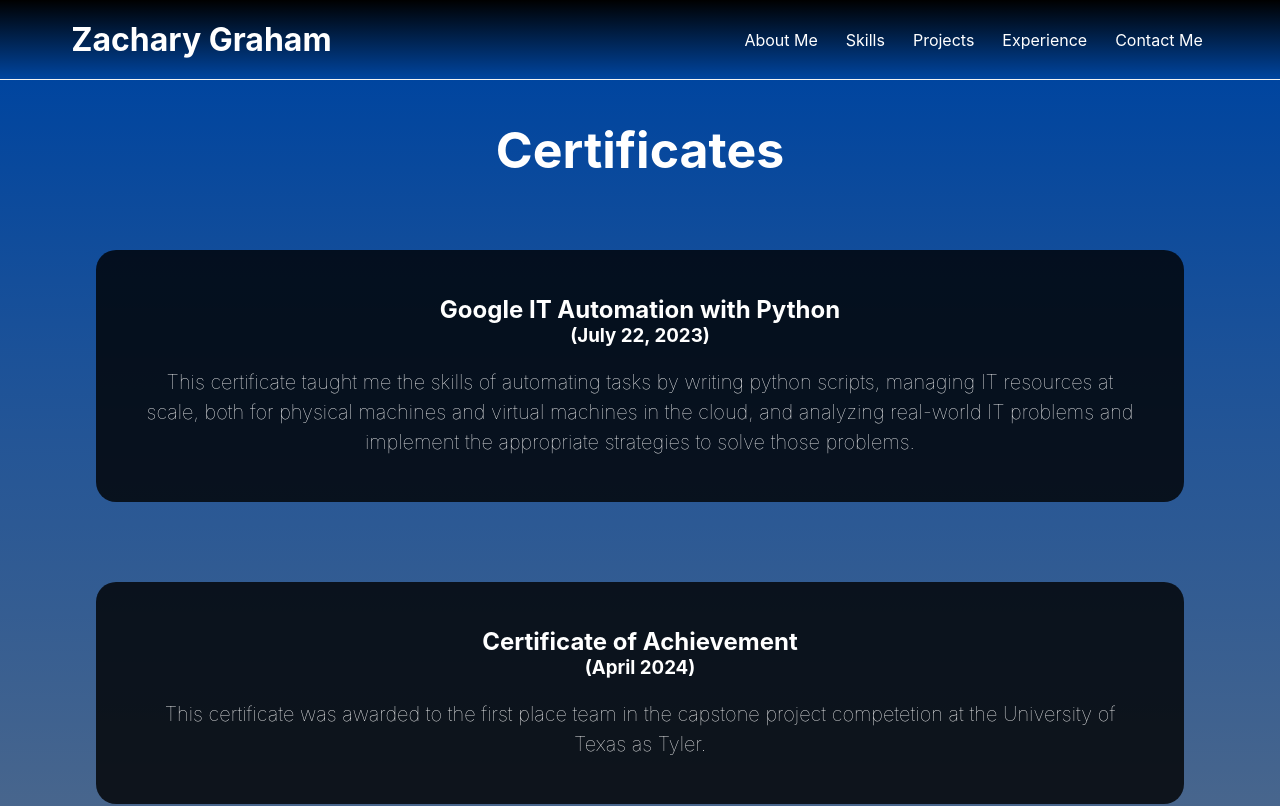
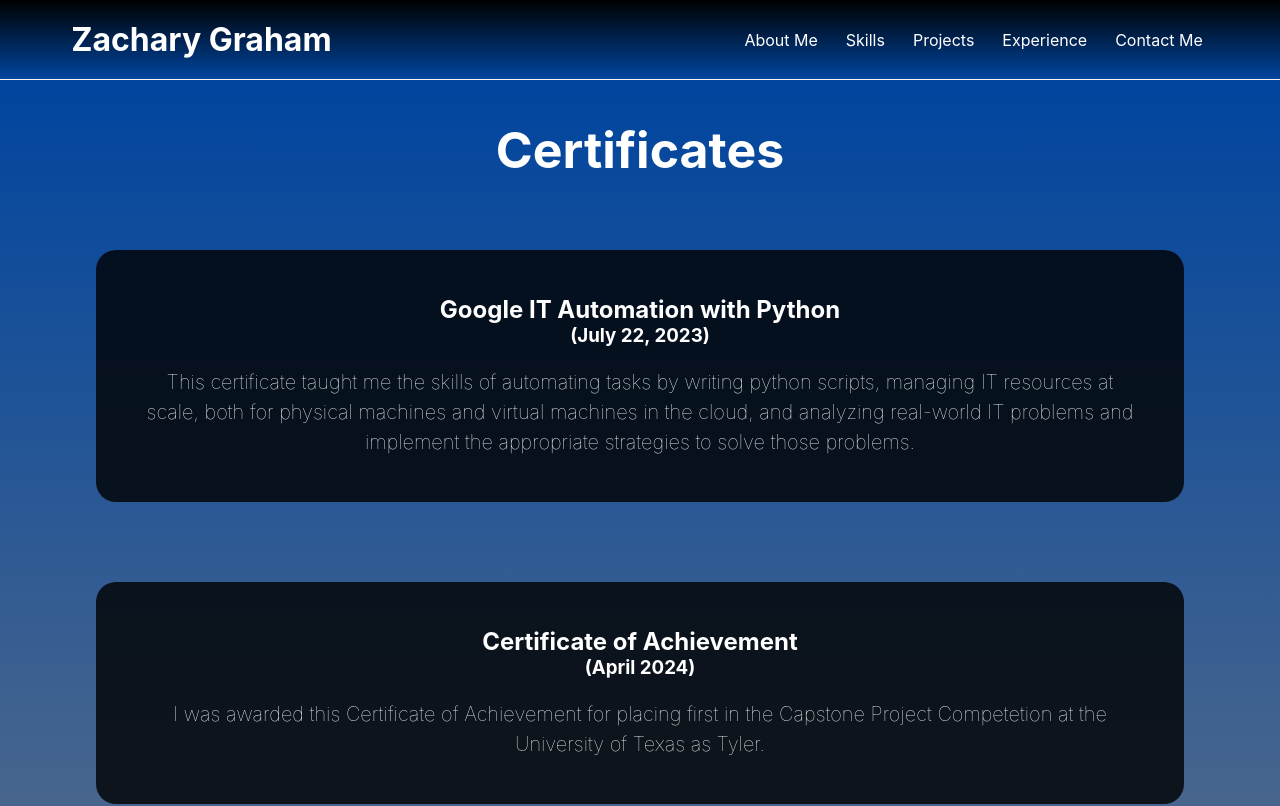
Before and after one commit to Zacg713/Portfolio, a React (Vite) app: page /React-Portfolio/experience in a window 1280 px wide. Shown: the top 806 px of the page. Built offline with nearby package versions, Linux system fonts and the light colour scheme.

Commit message:
slightly changed wording

```diff
--- a/package.json
+++ b/package.json
@@ -24,5 +24,5 @@
     "react-router-dom": "^6.23.0",
     "vite": "^5.2.0"
   },
-  "homepage": "https://zacg713.github.io/Portfolio/"
+  "homepage": "https://zacg713.github.io/React-Portfolio/"
 }
--- a/src/Experience.jsx
+++ b/src/Experience.jsx
@@ -23,7 +23,7 @@ const Experience = () => {
                     <h3> (April 2024)</h3>
 
                     <p>
-                        This certificate was awarded to the first place team in the capstone project competetion
+                        I was awarded this Certificate of Achievement for placing first in the Capstone Project Competetion
                         at the University of Texas as Tyler.
                     </p>
                 </div>
```
